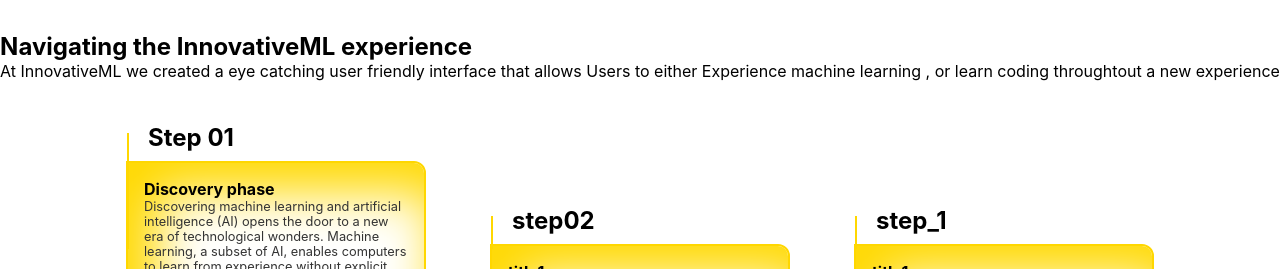
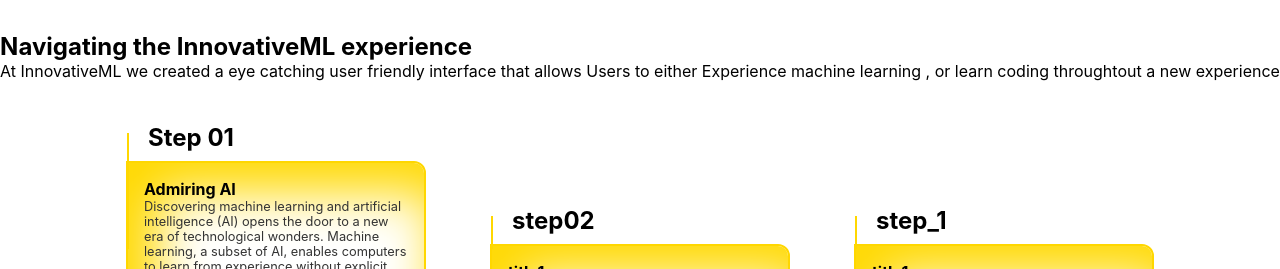
Before and after one commit to AhmadSerhall/innovativeML, a React (Create React App) app in the folder frontend/: page /about in a window 1280 px wide. Shown: the part 1120-1389 px from the top of the page. Built offline with nearby package versions, Linux system fonts and the light colour scheme.

Commit message:
frontend changed the title for the first card

```diff
--- a/frontend/src/components/Experience/index.jsx
+++ b/frontend/src/components/Experience/index.jsx
@@ -9,7 +9,7 @@ const Experience = () => {
         <p>At InnovativeML we created a eye catching user friendly interface that allows Users to either Experience machine learning , or learn coding throughtout a new experience</p>
       </div>
       <div className='experience-card-container flex'>
-        <CardExperience step={"Step 01"} title={"Discovery phase"} text={"Discovering machine learning and artificial intelligence (AI) opens the door to a new era of technological wonders. Machine learning, a subset of AI, enables computers to learn from experience without explicit programming. It's an exploration of algorithms that decipher patterns, make predictions, and redefine how we interact with the digital world. Delving into machine learning unveils the potential to revolutionize industries and shape the future of intelligent technologies."} />
+        <CardExperience step={"Step 01"} title={"Admiring AI"} text={"Discovering machine learning and artificial intelligence (AI) opens the door to a new era of technological wonders. Machine learning, a subset of AI, enables computers to learn from experience without explicit programming. It's an exploration of algorithms that decipher patterns, make predictions, and redefine how we interact with the digital world. Delving into machine learning unveils the potential to revolutionize industries and shape the future of intelligent technologies."} />
         <CardExperience step={"step02"} title={"title1"} text={"this is the first text"} />
         <CardExperience step={"step_1"} title={"title1"} text={"this is the first text"} />
         <CardExperience step={"step_1"} title={"title1"} text={"this is the first text"} />
```
